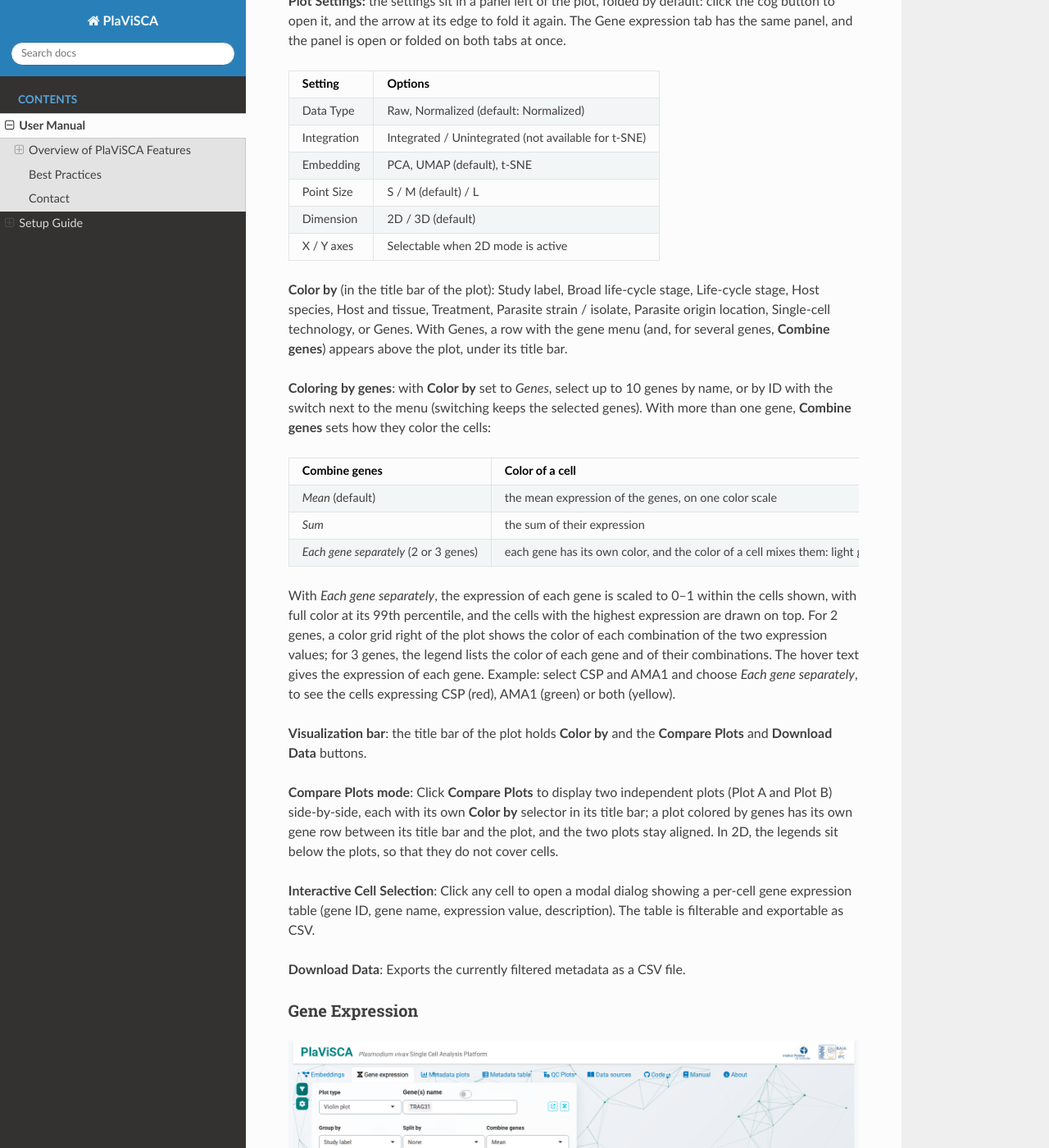
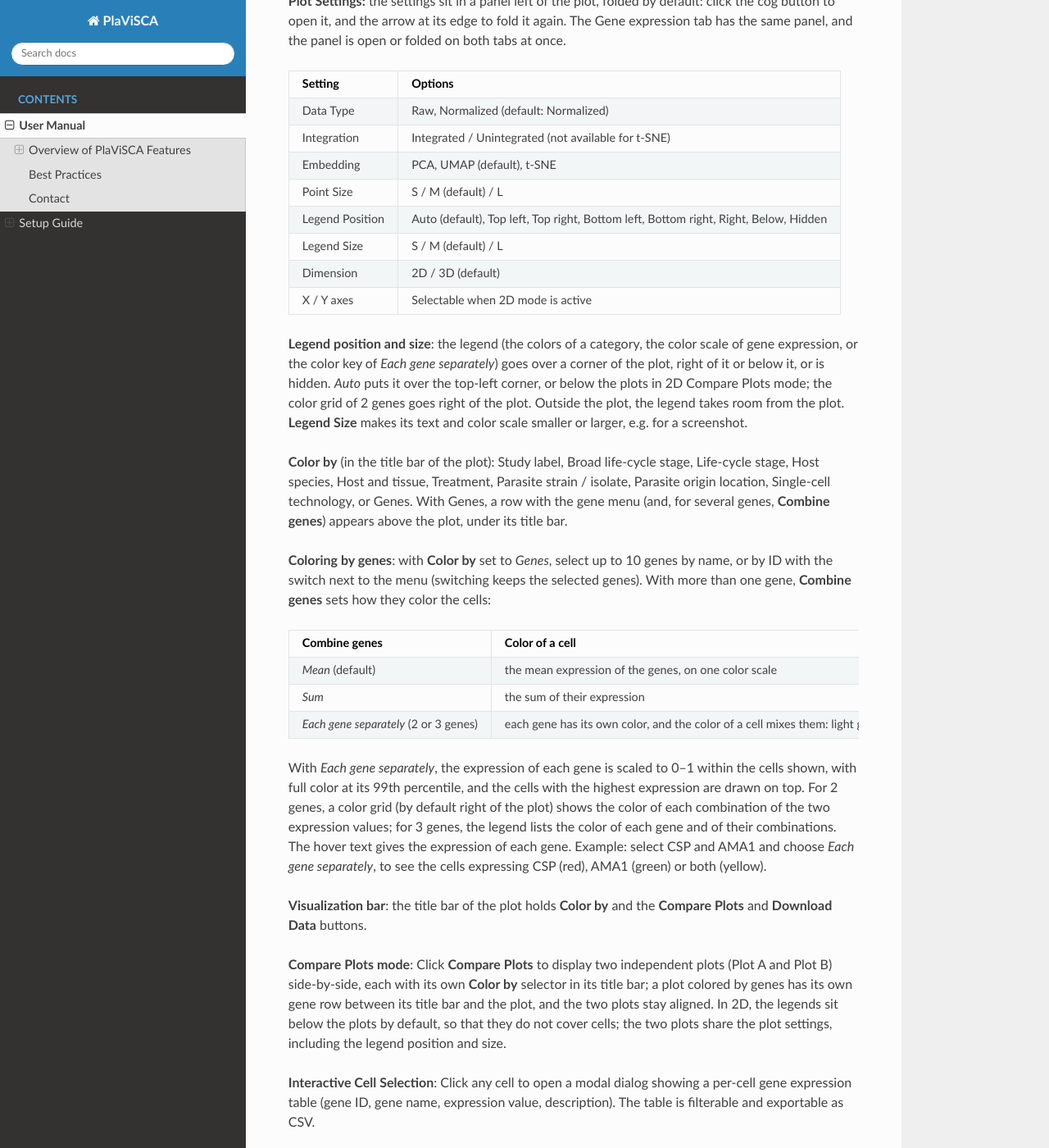
Before and after one commit to baia-ipc/PlaViSCA-app, a Sphinx documentation site: the page built from manual/docs/source/user_manual.md, in a window 1280 px wide and 1400 px high, scrolled down 2958 px. Shown: the whole window at 82% size. Built offline with Sphinx 7.4.7 and the Read the Docs theme 3.1.0, drawn with Linux system fonts in a browser that asks for light colours.

Commit message:
Embeddings: legend position and size in the plot settings
"Legend position" puts the legend over a corner of the plot, right of
it, below it, or hides it; "Auto" keeps the usual place (top left, or
below side-by-side 2D plots). "Legend size" (S/M/L) scales its text,
the colour bar and the colour grid. The settings apply to the legend of
a category, the colour bar of gene expression and the colour keys of
"Each gene separately" (also the colour grid of 2 genes), in 2D and
3D; Compare Plots shares them between the two plots.

```diff
--- a/manual/docs/source/user_manual.md
+++ b/manual/docs/source/user_manual.md
@@ -68,8 +68,12 @@ The Embeddings tab offers dimensionality reduction and customizable visualizatio
 | Integration  | Integrated / Unintegrated (not available for t-SNE) |
 | Embedding    | PCA, UMAP (default), t-SNE                     |
 | Point Size   | S / M (default) / L                            |
+| Legend Position | Auto (default), Top left, Top right, Bottom left, Bottom right, Right, Below, Hidden |
+| Legend Size  | S / M (default) / L                            |
 | Dimension    | 2D / 3D (default)                              |
 | X / Y axes   | Selectable when 2D mode is active              |
+
+**Legend position and size**: the legend (the colors of a category, the color scale of gene expression, or the color key of *Each gene separately*) goes over a corner of the plot, right of it or below it, or is hidden. *Auto* puts it over the top-left corner, or below the plots in 2D Compare Plots mode; the color grid of 2 genes goes right of the plot. Outside the plot, the legend takes room from the plot. **Legend Size** makes its text and color scale smaller or larger, e.g. for a screenshot.
 
 **Color by** (in the title bar of the plot): Study label, Broad life-cycle stage, Life-cycle stage, Host species, Host and tissue, Treatment, Parasite strain / isolate, Parasite origin location, Single-cell technology, or Genes. With Genes, a row with the gene menu (and, for several genes, **Combine genes**) appears above the plot, under its title bar.
 
@@ -81,11 +85,11 @@ The Embeddings tab offers dimensionality reduction and customizable visualizatio
 | *Sum* | the sum of their expression |
 | *Each gene separately* (2 or 3 genes) | each gene has its own color, and the color of a cell mixes them: light grey where no gene is expressed, red for the first gene, green for the second, blue for the third. Co-expression gives mixed colors: red + green = yellow, red + blue = magenta, green + blue = cyan, all three = dark grey |
 
-With *Each gene separately*, the expression of each gene is scaled to 0–1 within the cells shown, with full color at its 99th percentile, and the cells with the highest expression are drawn on top. For 2 genes, a color grid right of the plot shows the color of each combination of the two expression values; for 3 genes, the legend lists the color of each gene and of their combinations. The hover text gives the expression of each gene. Example: select CSP and AMA1 and choose *Each gene separately*, to see the cells expressing CSP (red), AMA1 (green) or both (yellow).
+With *Each gene separately*, the expression of each gene is scaled to 0–1 within the cells shown, with full color at its 99th percentile, and the cells with the highest expression are drawn on top. For 2 genes, a color grid (by default right of the plot) shows the color of each combination of the two expression values; for 3 genes, the legend lists the color of each gene and of their combinations. The hover text gives the expression of each gene. Example: select CSP and AMA1 and choose *Each gene separately*, to see the cells expressing CSP (red), AMA1 (green) or both (yellow).
 
 **Visualization bar**: the title bar of the plot holds **Color by** and the **Compare Plots** and **Download Data** buttons.
 
-**Compare Plots mode**: Click **Compare Plots** to display two independent plots (Plot A and Plot B) side-by-side, each with its own **Color by** selector in its title bar; a plot colored by genes has its own gene row between its title bar and the plot, and the two plots stay aligned. In 2D, the legends sit below the plots, so that they do not cover cells.
+**Compare Plots mode**: Click **Compare Plots** to display two independent plots (Plot A and Plot B) side-by-side, each with its own **Color by** selector in its title bar; a plot colored by genes has its own gene row between its title bar and the plot, and the two plots stay aligned. In 2D, the legends sit below the plots by default, so that they do not cover cells; the two plots share the plot settings, including the legend position and size.
 
 **Interactive Cell Selection**: Click any cell to open a modal dialog showing a per-cell gene expression table (gene ID, gene name, expression value, description). The table is filterable and exportable as CSV.
 
```
Also changed, not shown: docs/developer.md (+2 -1 lines), manual/docs/source/imgs/embeddings.png, 16 other files.
